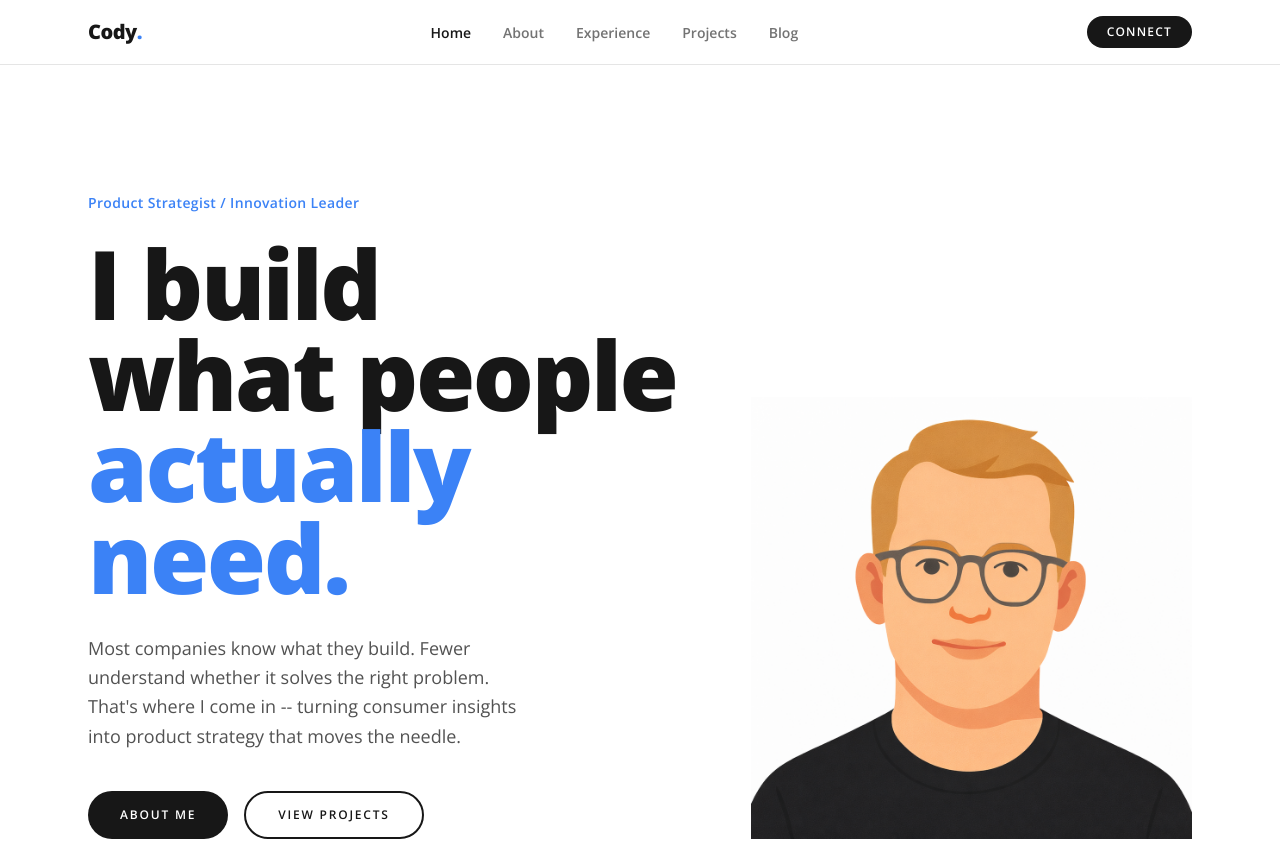
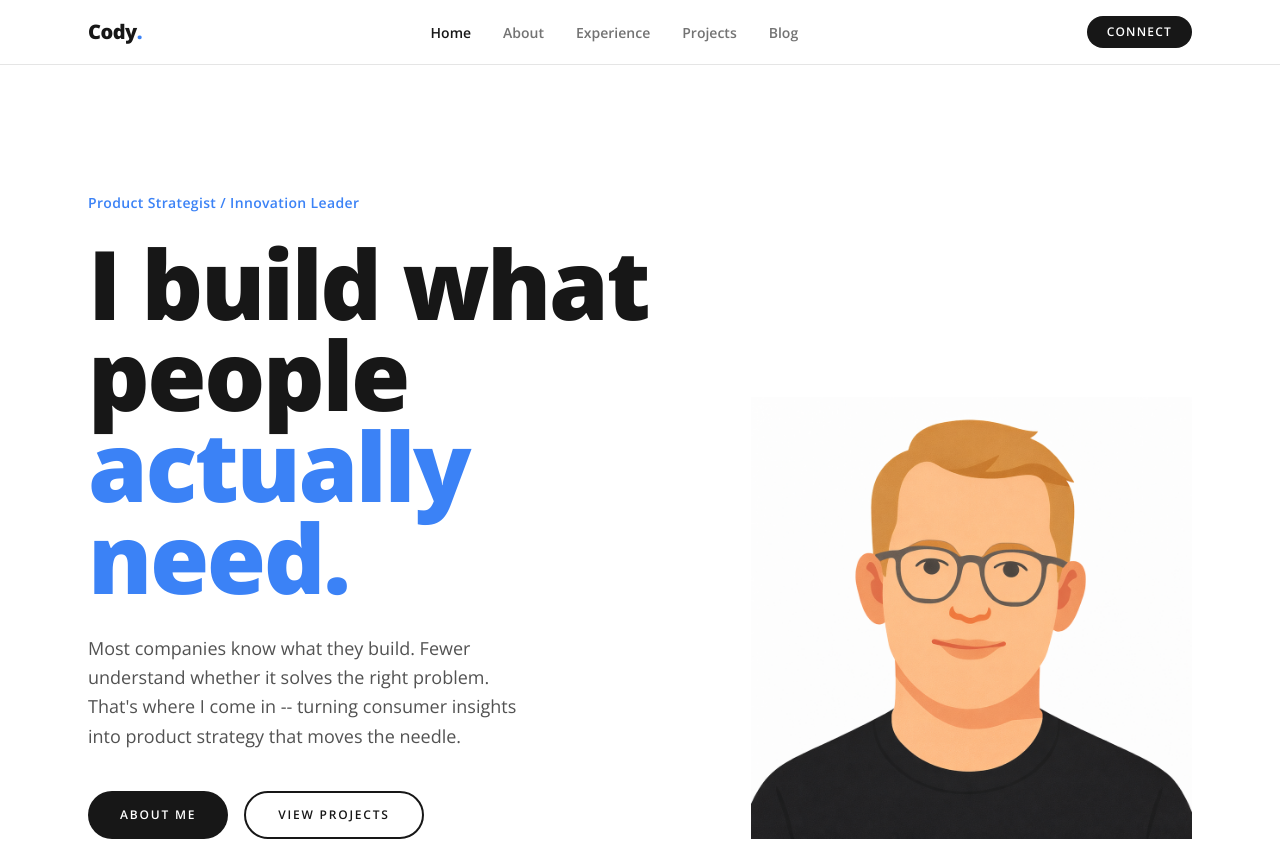
Before and after one commit to ampy1000/website, a Next.js app: page / in a window 1280 px wide. Shown: the top 841 px of the page. Built offline with nearby package versions, Linux system fonts and the light colour scheme.

Commit message:
fix: improve hero heading line breaks
Restructure breaks for balanced 3-line rhythm.

```diff
--- a/src/app/page.tsx
+++ b/src/app/page.tsx
@@ -59,9 +59,9 @@ export default function Home() {
                 Product Strategist / Innovation Leader
               </p>
               <h1 className="text-5xl md:text-7xl lg:text-8xl font-extrabold text-foreground leading-[0.95] tracking-tight mb-8">
-                I build<br />
-                what people<br />
-                <span className="text-warm">actually need.</span>
+                I build what<br />
+                people <span className="text-warm">actually</span><br />
+                <span className="text-warm">need.</span>
               </h1>
               <p className="text-body leading-relaxed max-w-md text-lg mb-10">
                 Most companies know what they build. Fewer understand whether
```
